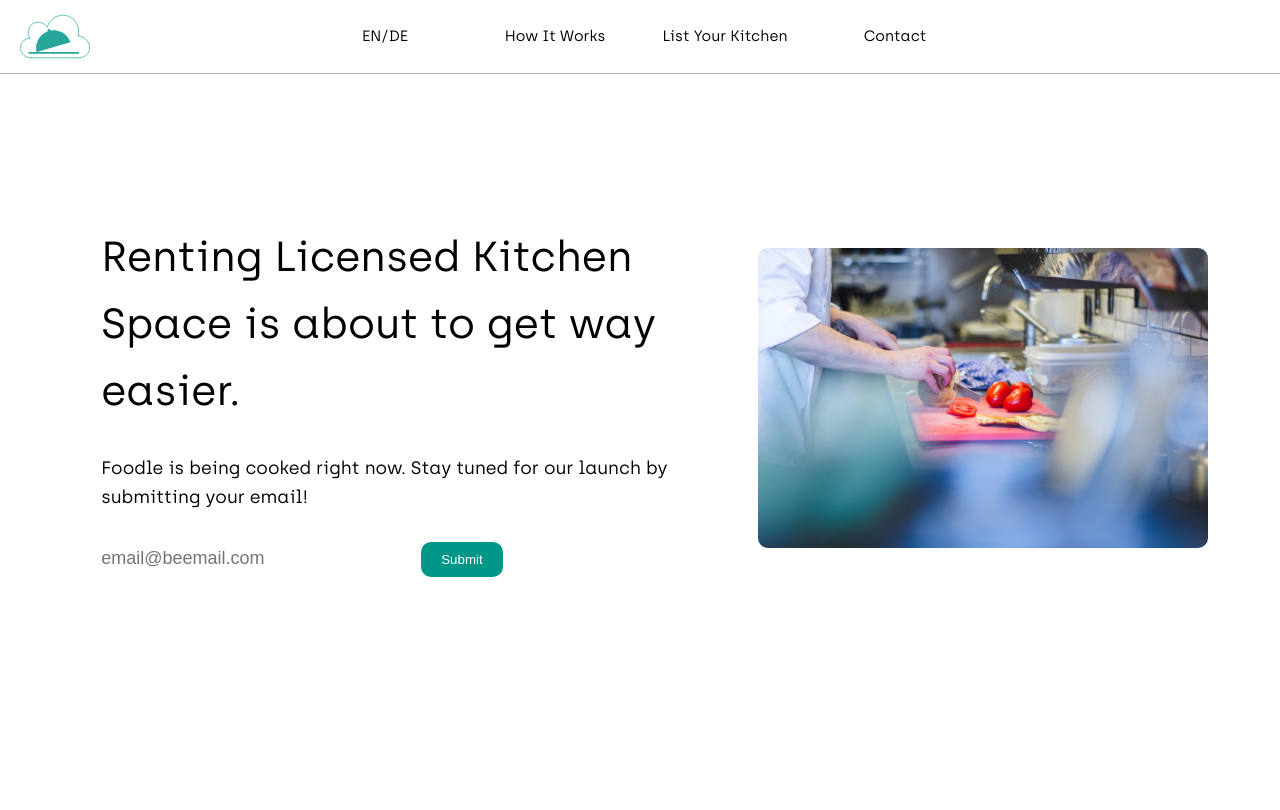
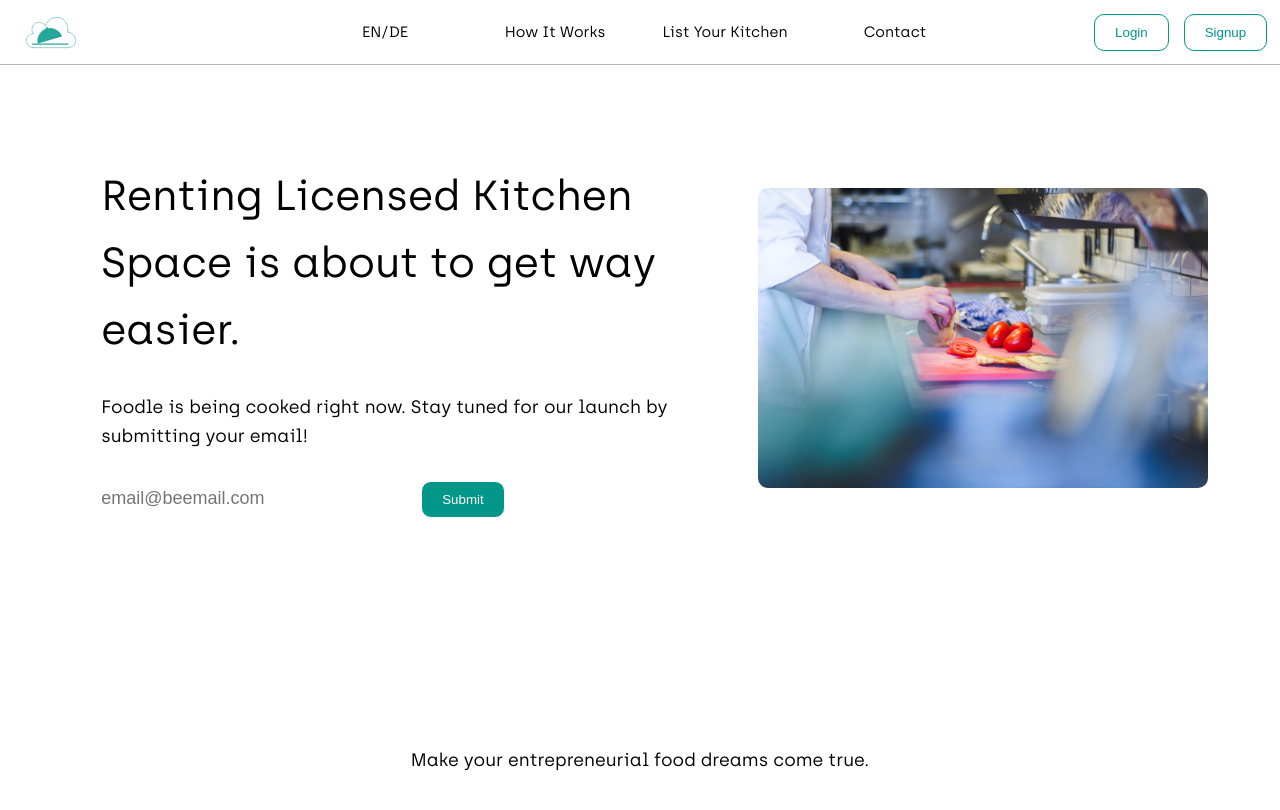
Before and after one commit to FoodleBerlin/foodle, a Next.js app: page / in a window 1280 px wide. Shown: the top 810 px of the page. Built offline with nearby package versions, Linux system fonts and the light colour scheme; a small style sheet from the web is missing.

Commit message:
feat: Added to landing page

```diff
--- a/components/Layout/Navbar.module.scss
+++ b/components/Layout/Navbar.module.scss
@@ -5,7 +5,7 @@
   justify-content: center;
   background-color: white;
   position: fixed;
-  height: 7.4rem;
+  height: 6.5rem;
   top: 0;
   z-index: 1;
   color: rgb(153, 130, 130);
@@ -14,8 +14,8 @@
   &__logo {
     display: flex;
     position: absolute;
-    top: 0.1rem;
-    left: 2rem;
+    top: 0.2rem;
+    left: 2vw;
     align-items: center;
     margin-top: 1rem;
     justify-content: center;
@@ -25,6 +25,12 @@
       opacity: 0.5;
       transition: all 0.2s;
     }
+  }
+  &__auth-btns {
+    position: absolute;
+    right: 1vw;
+    display: flex;
+    gap: 1.5rem;
   }
 
   &__menu {
@@ -61,10 +67,6 @@
       height: 100%;
       padding: 1rem 1rem;
       font-size: 1.5rem;
-
-      &.active {
-        background-color: #181818;
-      }
     }
   }
 }
--- a/components/Layout/Navbar.tsx
+++ b/components/Layout/Navbar.tsx
@@ -15,8 +15,8 @@
           <a>
             <Image
               src="/foodle_logo.svg"
-              width={70}
-              height={45}
+              width={50}
+              height={35}
               alt="Foodle Logo"
             />
           </a>
@@ -28,6 +28,10 @@
         <Tab href="/" title="List Your Kitchen" />
         <Tab href="/" title="Contact" />
       </div>
+      <div className={styles["navbar__auth-btns"]}>
+        <button className="secondary-btn">Login</button>
+        <button className=" secondary-btn">Signup</button>
+      </div>
     </nav>
   );
 };
--- a/pages/index.tsx
+++ b/pages/index.tsx
@@ -52,7 +52,7 @@
           </div>
         </div>
       </div>
-      <h2 className={styles["random-text"] + "header-secondary"}>
+      <h2 className={styles["random-text"] + " header-secondary"}>
         Make your entrepreneurial food dreams come true.
       </h2>
     </div>
--- a/styles/components/_buttons.scss
+++ b/styles/components/_buttons.scss
@@ -1,7 +1,23 @@
 .primary-btn {
-  border: 1px transparent;
+  border: 1.5px solid;
   border-radius: 1rem;
   background-color: #009688;
   padding: 1rem 2rem;
   color: white;
+  &:hover {
+    color: #009688;
+    background-color: white;
+    border: 1.5px solid #009688;
+  }
 }
+.secondary-btn {
+  border: 1px solid #009688;
+  border-radius: 1rem;
+  background-color: transparent;
+  padding: 1rem 2rem;
+  color: #009688;
+  &:hover {
+    background-color: #009688;
+    color: white;
+  }
+}
--- a/styles/pages/Home.module.scss
+++ b/styles/pages/Home.module.scss
@@ -7,7 +7,7 @@
   justify-content: center;
   align-items: center;
 
-  height: 100vh;
+  height: 85vh;
   width: 100%;
   &__left {
     display: flex;
@@ -29,3 +29,10 @@
     }
   }
 }
+.random-text {
+  height: 20vh;
+  display: flex;
+  justify-content: center;
+  align-items: center;
+  color: black;
+}
```
